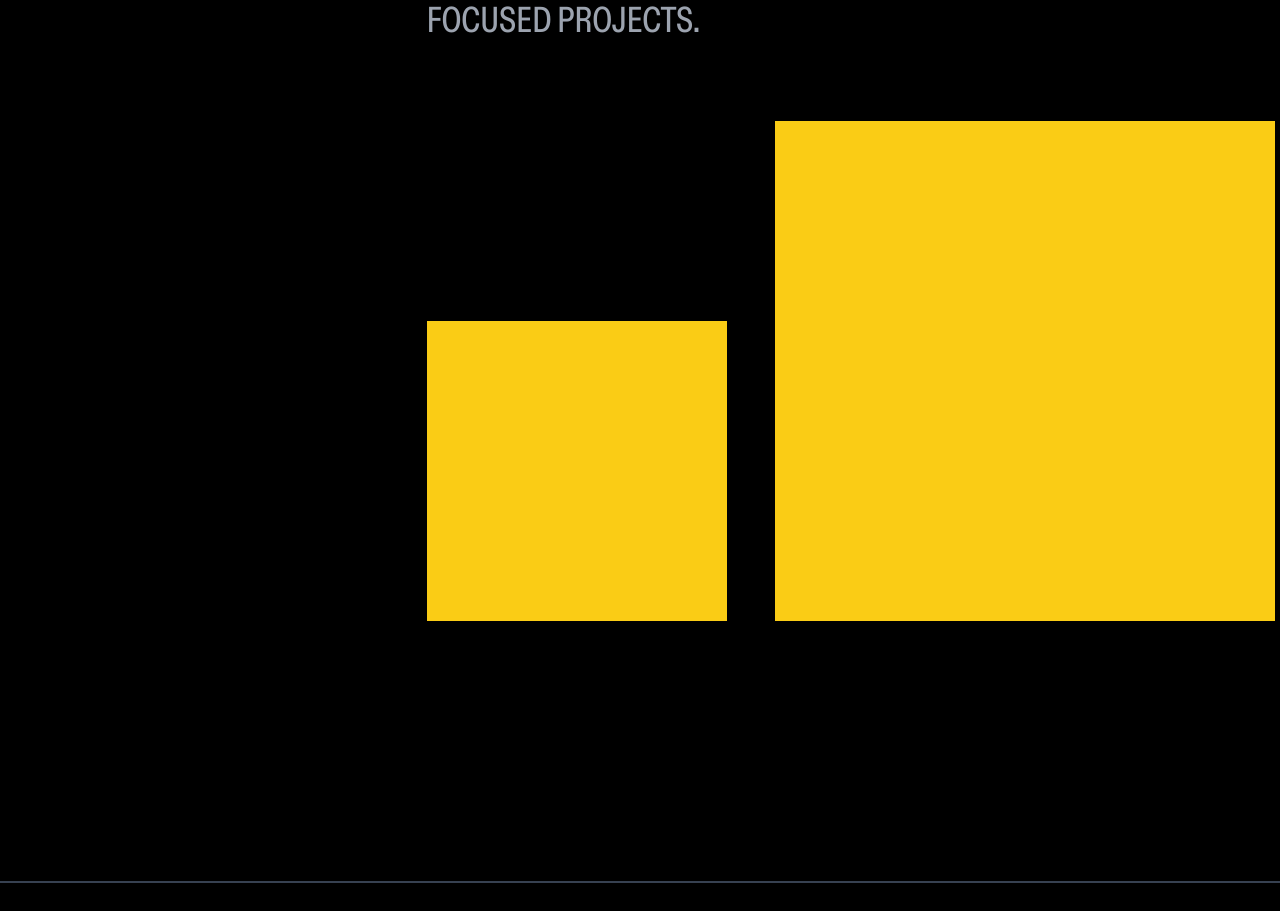
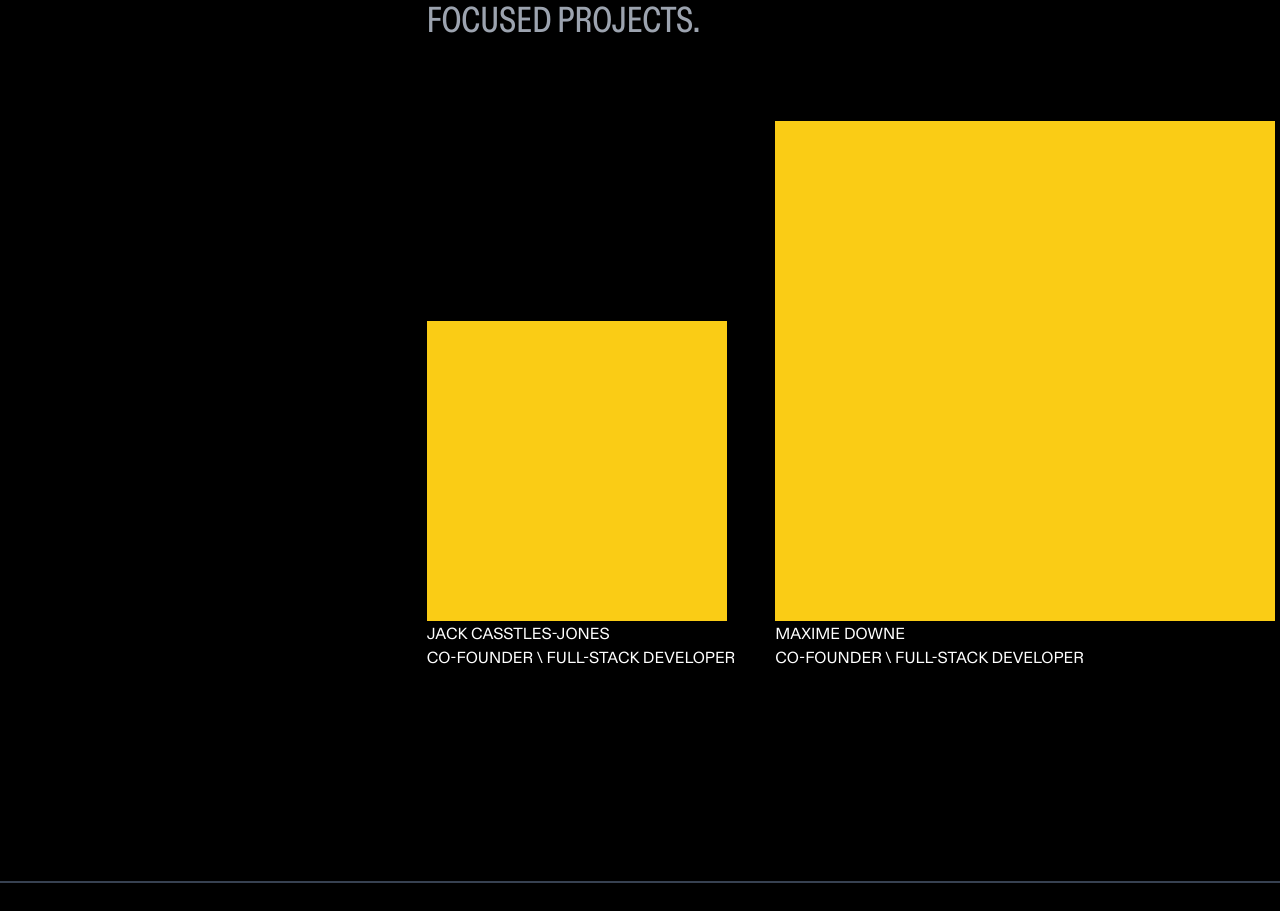
Before and after one commit to TandemCreativeDev/tandem, a Next.js app: page / in a window 1280 px wide. Shown: the part 4889-5800 px from the top of the page. Built offline with nearby package versions, Linux system fonts and the light colour scheme.

Commit message:
specify white text inside team section

```diff
--- a/src/components/Team.tsx
+++ b/src/components/Team.tsx
@@ -18,7 +18,7 @@ export default function TeamSection() {
           focused projects.
         </p>
         <div className="col-start-5 col-span-8">
-          <div className="flex gap-10 items-end font-tandem-mono uppercase">
+          <div className="flex gap-10 items-end font-tandem-mono uppercase text-white">
             <div className="flex flex-col">
               <div
                 onClick={() => setActiveImage(1)}
```
